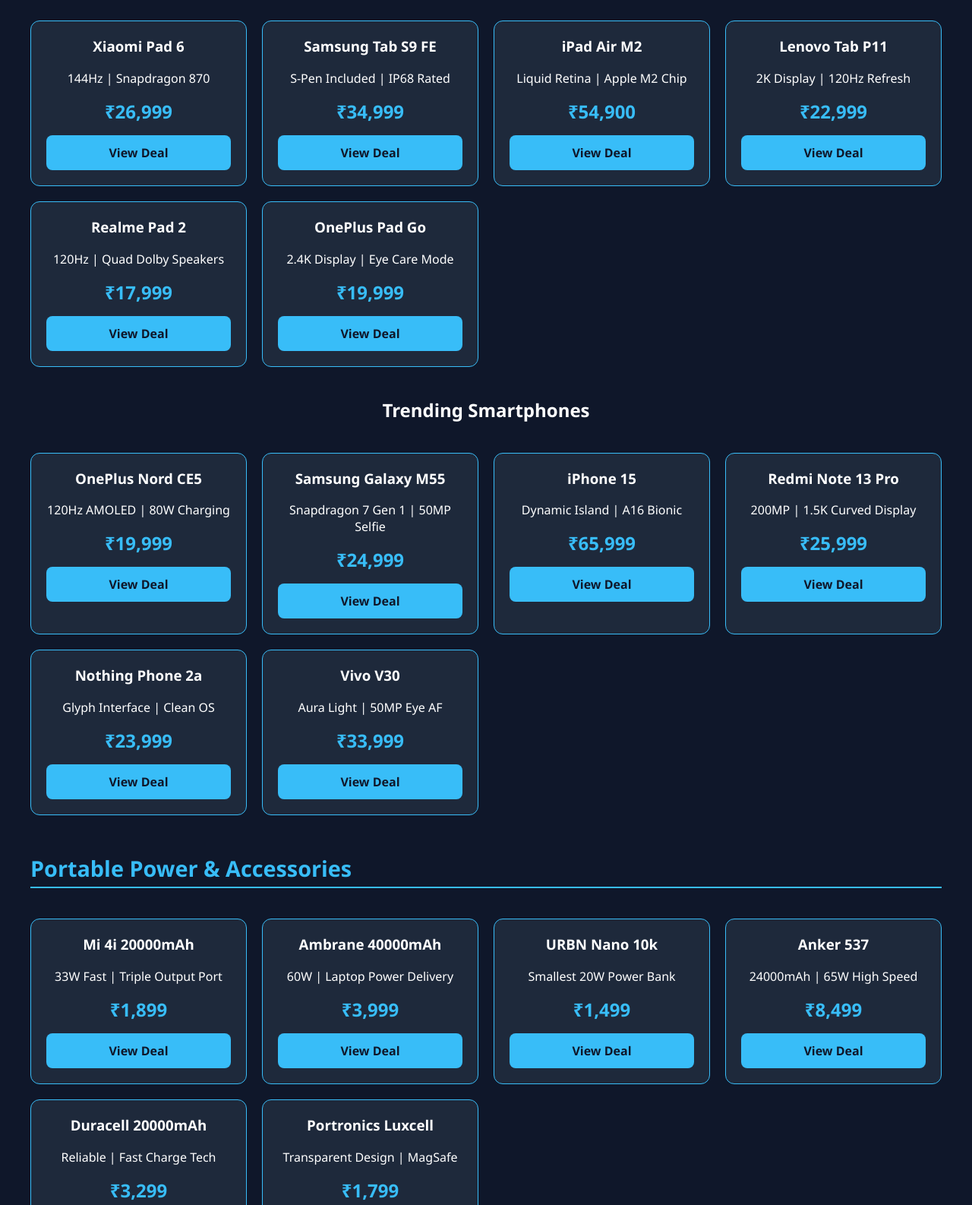
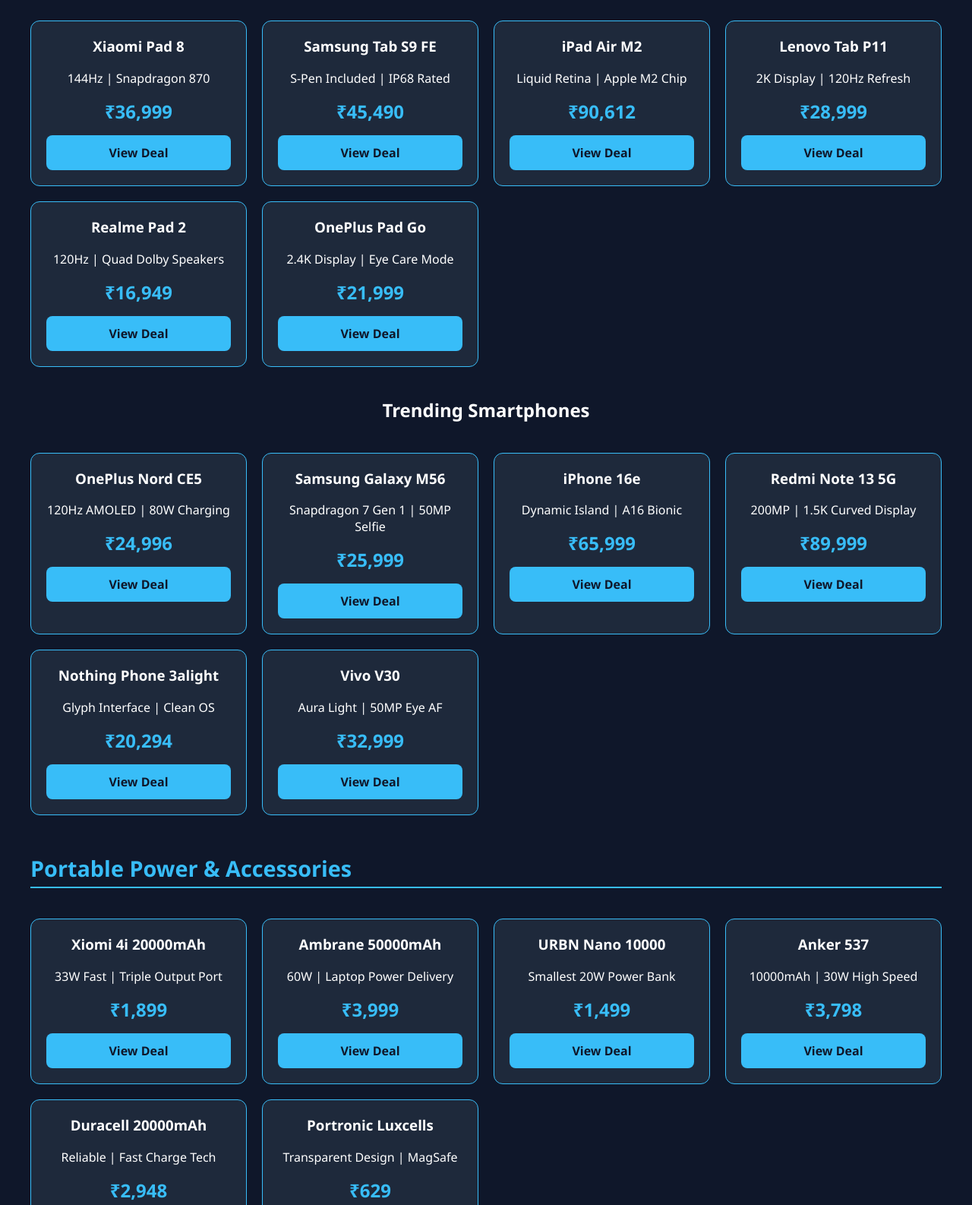
Before and after one commit to parambhatt701-dev/techwala, a plain HTML site: page index.html in a window 1280 px wide. Shown: the part 2660-4246 px from the top of the page at 76% size. Drawn offline with Linux system fonts and the light colour scheme.

Commit message:
Fix HTML structure and update product listings

```diff
--- a/index.html
+++ b/index.html
@@ -116,32 +116,32 @@
 
 <h2 class="category-title">Top Tablets for Students</h2>
 <div class="product-grid">
-    <div class="card"><h3>Xiaomi Pad 6</h3><p>144Hz | Snapdragon 870</p><div class="price">₹26,999</div><a href="#" class="btn" target="_blank">View Deal</a></div>
-    <div class="card"><h3>Samsung Tab S9 FE</h3><p>S-Pen Included | IP68 Rated</p><div class="price">₹34,999</div><a href="#" class="btn" target="_blank">View Deal</a></div>
-    <div class="card"><h3>iPad Air M2</h3><p>Liquid Retina | Apple M2 Chip</p><div class="price">₹54,900</div><a href="#" class="btn" target="_blank">View Deal</a></div>
-    <div class="card"><h3>Lenovo Tab P11</h3><p>2K Display | 120Hz Refresh</p><div class="price">₹22,999</div><a href="#" class="btn" target="_blank">View Deal</a></div>
-    <div class="card"><h3>Realme Pad 2</h3><p>120Hz | Quad Dolby Speakers</p><div class="price">₹17,999</div><a href="#" class="btn" target="_blank">View Deal</a></div>
-    <div class="card"><h3>OnePlus Pad Go</h3><p>2.4K Display | Eye Care Mode</p><div class="price">₹19,999</div><a href="#" class="btn" target="_blank">View Deal</a></div>
+    <div class="card"><h3>Xiaomi Pad 8</h3><p>144Hz | Snapdragon 870</p><div class="price">₹36,999</div><a href="https://amzn.to/3PCLDUV" class="btn" target="_blank">View Deal</a></div>
+    <div class="card"><h3>Samsung Tab S9 FE</h3><p>S-Pen Included | IP68 Rated</p><div class="price">₹45,490</div><a href="https://amzn.to/412FX9i" class="btn" target="_blank">View Deal</a></div>
+    <div class="card"><h3>iPad Air M2</h3><p>Liquid Retina | Apple M2 Chip</p><div class="price">₹90,612</div><a href="https://amzn.to/4s7EXvj" class="btn" target="_blank">View Deal</a></div>
+    <div class="card"><h3>Lenovo Tab P11</h3><p>2K Display | 120Hz Refresh</p><div class="price">₹28,999</div><a href="https://amzn.to/3NMlX7N" class="btn" target="_blank">View Deal</a></div>
+    <div class="card"><h3>Realme Pad 2</h3><p>120Hz | Quad Dolby Speakers</p><div class="price">₹16,949</div><a href="https://amzn.to/4lZhnQ5" class="btn" target="_blank">View Deal</a></div>
+    <div class="card"><h3>OnePlus Pad Go</h3><p>2.4K Display | Eye Care Mode</p><div class="price">₹21,999</div><a href="https://amzn.to/4sCTMHn" class="btn" target="_blank">View Deal</a></div>
 </div>
 
 <h2 class="product-grid">Trending Smartphones</h2>
 <div class="product-grid">
-    <div class="card"><h3>OnePlus Nord CE5</h3><p>120Hz AMOLED | 80W Charging</p><div class="price">₹19,999</div><a href="#" class="btn" target="_blank">View Deal</a></div>
-    <div class="card"><h3>Samsung Galaxy M55</h3><p>Snapdragon 7 Gen 1 | 50MP Selfie</p><div class="price">₹24,999</div><a href="#" class="btn" target="_blank">View Deal</a></div>
-    <div class="card"><h3>iPhone 15</h3><p>Dynamic Island | A16 Bionic</p><div class="price">₹65,999</div><a href="#" class="btn" target="_blank">View Deal</a></div>
-    <div class="card"><h3>Redmi Note 13 Pro</h3><p>200MP | 1.5K Curved Display</p><div class="price">₹25,999</div><a href="#" class="btn" target="_blank">View Deal</a></div>
-    <div class="card"><h3>Nothing Phone 2a</h3><p>Glyph Interface | Clean OS</p><div class="price">₹23,999</div><a href="#" class="btn" target="_blank">View Deal</a></div>
-    <div class="card"><h3>Vivo V30</h3><p>Aura Light | 50MP Eye AF</p><div class="price">₹33,999</div><a href="#" class="btn" target="_blank">View Deal</a></div>
+    <div class="card"><h3>OnePlus Nord CE5</h3><p>120Hz AMOLED | 80W Charging</p><div class="price">₹24,996</div><a href="https://amzn.to/4dQ29L8" class="btn" target="_blank">View Deal</a></div>
+    <div class="card"><h3>Samsung Galaxy M56</h3><p>Snapdragon 7 Gen 1 | 50MP Selfie</p><div class="price">₹25,999</div><a href="https://amzn.to/4s7fC4O" class="btn" target="_blank">View Deal</a></div>
+    <div class="card"><h3>iPhone 16e</h3><p>Dynamic Island | A16 Bionic</p><div class="price">₹65,999</div><a href="https://amzn.to/4cf8v5C" class="btn" target="_blank">View Deal</a></div>
+    <div class="card"><h3>Redmi Note 13 5G</h3><p>200MP | 1.5K Curved Display</p><div class="price">₹89,999</div><a href="https://amzn.to/4ceCcUn" class="btn" target="_blank">View Deal</a></div>
+    <div class="card"><h3>Nothing Phone 3alight</h3><p>Glyph Interface | Clean OS</p><div class="price">₹20,294</div><a href="https://amzn.to/3O5MdKp" class="btn" target="_blank">View Deal</a></div>
+    <div class="card"><h3>Vivo V30</h3><p>Aura Light | 50MP Eye AF</p><div class="price">₹32,999</div><a href="https://amzn.to/4doHy0x" class="btn" target="_blank">View Deal</a></div>
 </div>
 
 <h2 class="category-title">Portable Power & Accessories</h2>
 <div class="product-grid">
-    <div class="card"><h3>Mi 4i 20000mAh</h3><p>33W Fast | Triple Output Port</p><div class="price">₹1,899</div><a href="#" class="btn" target="_blank">View Deal</a></div>
-    <div class="card"><h3>Ambrane 40000mAh</h3><p>60W | Laptop Power Delivery</p><div class="price">₹3,999</div><a href="#" class="btn" target="_blank">View Deal</a></div>
-    <div class="card"><h3>URBN Nano 10k</h3><p>Smallest 20W Power Bank</p><div class="price">₹1,499</div><a href="#" class="btn" target="_blank">View Deal</a></div>
-    <div class="card"><h3>Anker 537</h3><p>24000mAh | 65W High Speed</p><div class="price">₹8,499</div><a href="#" class="btn" target="_blank">View Deal</a></div>
-    <div class="card"><h3>Duracell 20000mAh</h3><p>Reliable | Fast Charge Tech</p><div class="price">₹3,299</div><a href="#" class="btn" target="_blank">View Deal</a></div>
-    <div class="card"><h3>Portronics Luxcell</h3><p>Transparent Design | MagSafe</p><div class="price">₹1,799</div><a href="#" class="btn" target="_blank">View Deal</a></div>
+    <div class="card"><h3>Xiomi 4i 20000mAh</h3><p>33W Fast | Triple Output Port</p><div class="price">₹1,899</div><a href="https://amzn.to/4s6q9gO" class="btn" target="_blank">View Deal</a></div>
+    <div class="card"><h3>Ambrane 50000mAh</h3><p>60W | Laptop Power Delivery</p><div class="price">₹3,999</div><a href="https://amzn.to/41HtgAJ" class="btn" target="_blank">View Deal</a></div>
+    <div class="card"><h3>URBN Nano 10000</h3><p>Smallest 20W Power Bank</p><div class="price">₹1,499</div><a href="https://amzn.to/4145n6g" class="btn" target="_blank">View Deal</a></div>
+    <div class="card"><h3>Anker 537</h3><p>10000mAh | 30W High Speed</p><div class="price">₹3,798</div><a href="https://amzn.to/4bGy5jJ" class="btn" target="_blank">View Deal</a></div>
+    <div class="card"><h3>Duracell 20000mAh</h3><p>Reliable | Fast Charge Tech</p><div class="price">₹2,948</div><a href="https://amzn.to/4bUYfxU" class="btn" target="_blank">View Deal</a></div>
+    <div class="card"><h3>Portronic Luxcells </h3><p>Transparent Design | MagSafe</p><div class="price">₹629</div><a href="https://amzn.to/4cfarLl" class="btn" target="_blank">View Deal</a></div>
 </div>
 
 </body>
```
